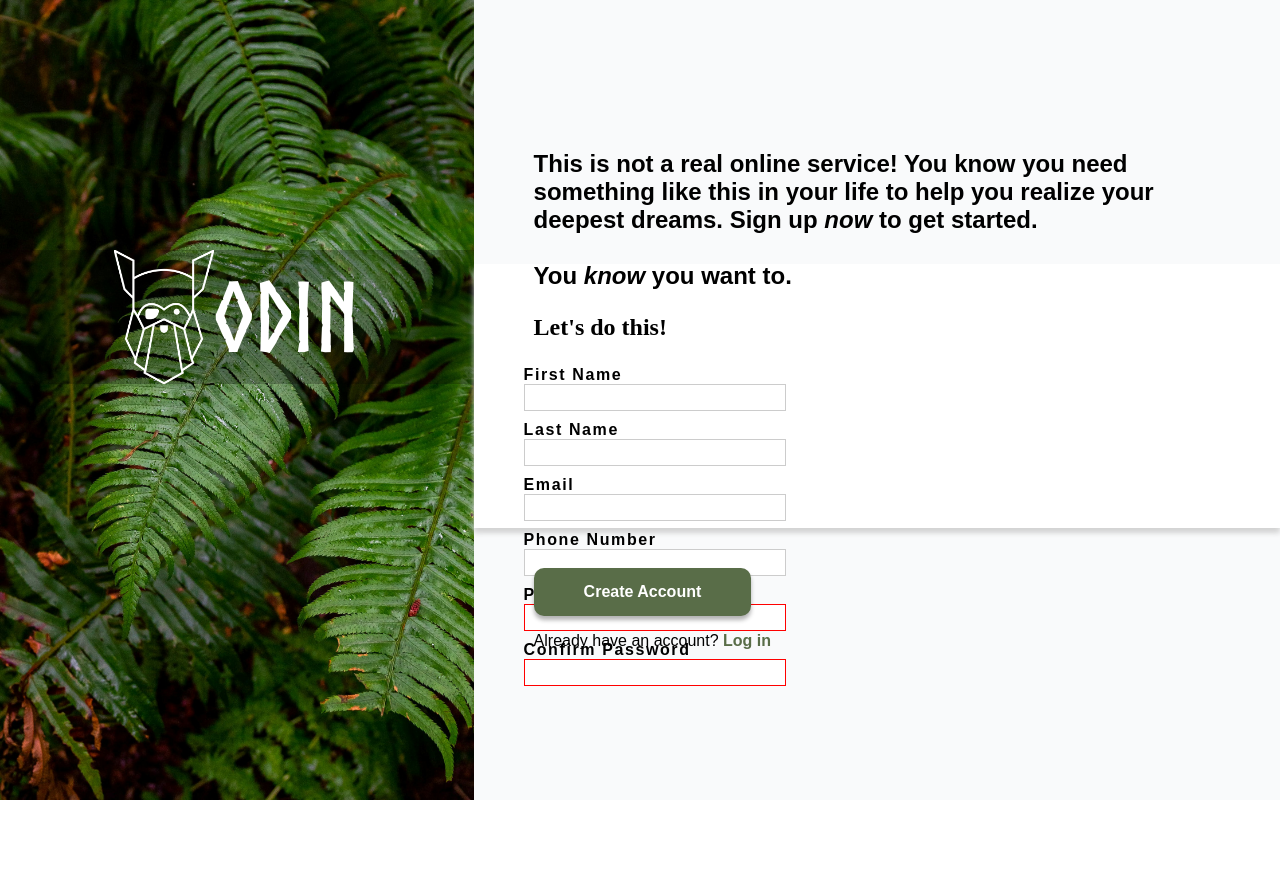
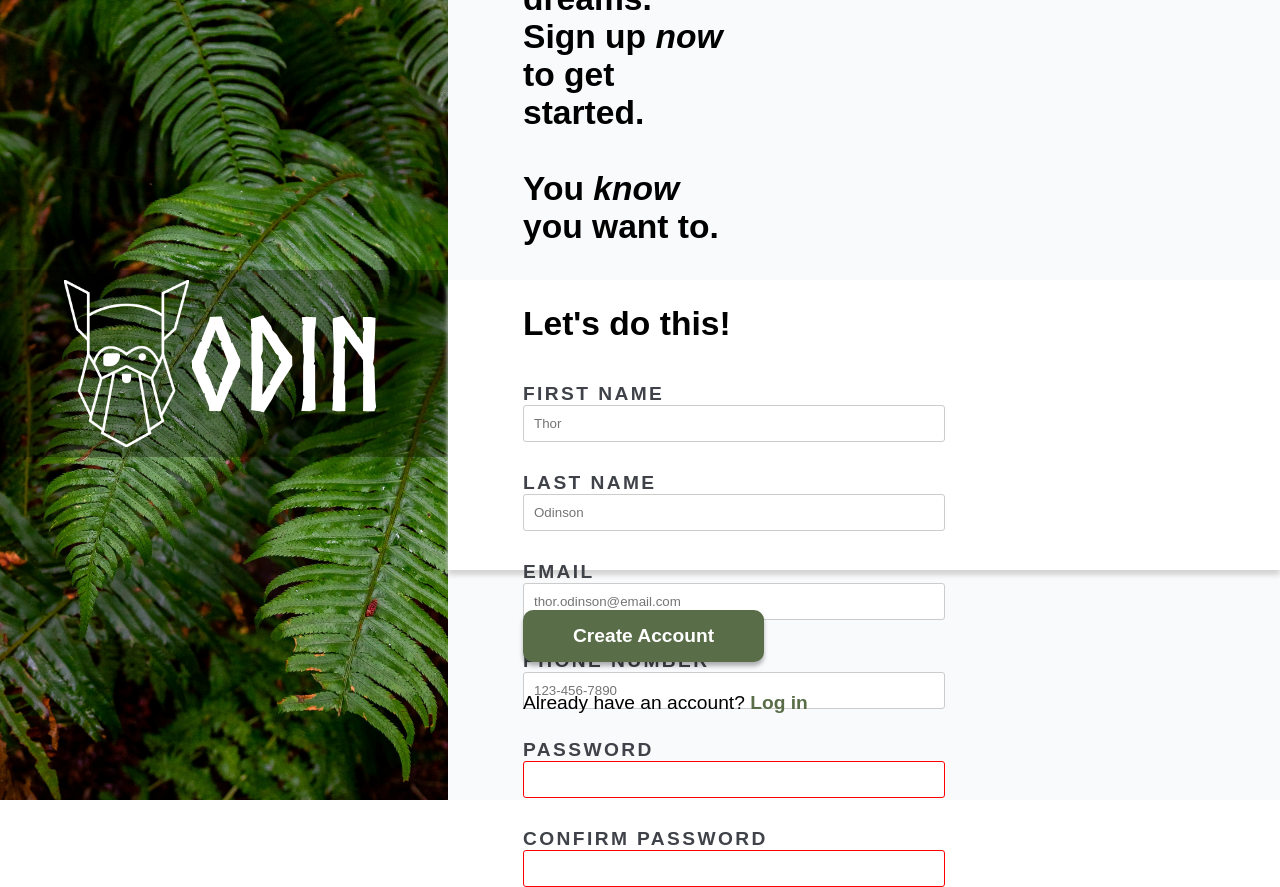
Before and after one commit to bajracae/odin-sign-up-form, a plain HTML site: page index.html in a window 1280 px wide. Before the commit the page ends 800 px from the top, so only its background shows below. Drawn offline with Linux system fonts and the light colour scheme.

Commit message:
fixed css

```diff
--- a/index.html
+++ b/index.html
@@ -9,13 +9,13 @@
 	<body>
 		<div id="container">
 			<div id="left">
-				<div id="logo">
+				<div id="logo-container">
 					<img id="logo-icon" src="odin-lined.png" alt="odin logo" />
 					<p id="logo-name">ODIN</p>
 				</div>
 			</div>
 			<div id="right">
-				<div id="quote">
+				<div id="quote-container">
 					<p>
 						This is not a real online service! You know you need something like
 						this in your life to help you realize your deepest dreams. Sign up
@@ -23,43 +23,66 @@
 						to.
 					</p>
 				</div>
-				<div id="form">
-					<h2>Let's do this!</h2>
+				<div id="form-container">
+					<p>Let's do this!</p>
 					<form action="#" , method="post">
 						<div>
-							<label for="first_name">First Name</label>
-							<input type="text" id="first_name" />
+							<label for="first_name">FIRST NAME</label>
+							<input type="text" id="first_name" placeholder="Thor" required />
 						</div>
 
 						<div>
-							<label for="last_name">Last Name</label>
-							<input type="text" id="last_name" />
+							<label for="last_name">LAST NAME</label>
+							<input
+								type="text"
+								id="last_name"
+								placeholder="Odinson"
+								required
+							/>
 						</div>
 
 						<div>
-							<label for="email">Email</label>
-							<input type="email" id="email" />
+							<label for="email">EMAIL</label>
+							<input
+								type="email"
+								id="email"
+								placeholder="thor.odinson@email.com"
+								required
+							/>
 						</div>
 
 						<div>
-							<label for="phone_number">Phone Number</label>
-							<input type="text" id="phone_number" />
+							<label for="phone_number">PHONE NUMBER</label>
+							<input
+								type="tel"
+								id="phone_number"
+								pattern="[0-9]{3}-[0-9]{3}-[0-9]{4}"
+								placeholder="123-456-7890"
+								required
+							/>
 						</div>
 
 						<div>
-							<label for="password">Password</label>
-							<input type="password" id="password" required />
+							<label for="password">PASSWORD</label>
+							<input type="password" id="password" minlength="8" required />
 						</div>
 
 						<div>
-							<label for="confirm_password">Confirm Password</label>
-							<input type="password" id="confirm_password" required />
+							<label for="confirm_password">CONFIRM PASSWORD</label>
+							<input
+								type="password"
+								id="confirm_password"
+								minlength="8"
+								required
+							/>
 						</div>
 					</form>
 				</div>
-				<div id="buttons">
-					<button type="submit">Create Account</button>
-					<p>Already have an account? <a href="#">Log in</a></p>
+				<div id="buttons-container">
+					<div>
+						<button id="submit-button" type="submit">Create Account</button>
+						<p>Already have an account? <a href="#">Log in</a></p>
+					</div>
 				</div>
 			</div>
 		</div>
--- a/styles.css
+++ b/styles.css
@@ -12,25 +12,26 @@ body {
 	width: 100vw;
 	height: 100vh;
 	display: flex;
-	flex-direction: row;
 }
 
 #left {
-	width: 37%;
+	width: 35%;
 	height: 100%;
 	background: url("unsplash.jpg");
+	background-position: center;
 	background-size: cover;
 }
 
 #right {
-	width: 63%;
+	width: 65%;
 	height: 100%;
 	background-color: #f9fafb;
 }
 
-#logo {
-	margin-top: 250px;
-	background-color: rgba(0, 0, 0, 0.25);
+#logo-container {
+	margin-top: 270px;
+	padding: 10px 0 10px 0;
+	background-color: rgba(0, 0, 0, 0.3);
 	display: flex;
 	flex-direction: row;
 	justify-content: center;
@@ -38,113 +39,129 @@ body {
 }
 
 #logo-icon {
-	width: 100px;
+	width: 125px;
 }
 
 #logo-name {
-	font-size: 6rem;
+	font-size: 8rem;
 	font-family: norse-bold;
 	color: white;
 	margin: 0;
 }
 
-#quote {
-	width: 100%;
-	height: 33%;
-	/* background-color: lightblue; */
+#quote-container {
+	height: 35%;
+	margin: 0 550px 0 75px;
+	position: relative;
 }
 
-#quote > p {
-	margin: 0;
-	padding: 150px 100px 0 60px;
-	font-size: 1.5rem;
+#quote-container > p {
+	font-size: 2.1rem;
+	font-family: Arial;
+	font-weight: bold;
+	position: absolute;
+	right: 0;
+	bottom: 0;
+}
+
+#form-container {
+	height: 30%;
+	background-color: white;
+	box-shadow: 0 5px 5px lightgrey;
+	padding: 25px 0 25px 0;
+}
+
+#form-container > p {
+	margin: 0 0 0 75px;
+	font-size: 2.1rem;
 	font-family: Arial;
 	font-weight: bold;
 }
 
-#form {
-	width: 100%;
-	height: 33%;
-	background-color: white;
-	box-shadow: 0 5px 5px lightgrey;
+form {
+	margin: 10px 100px 0 75px;
+	padding: 0;
+	display: flex;
+	flex-wrap: wrap;
 }
 
-#form > h2 {
-	margin: 0;
-	padding: 0;
-	padding: 50px 100px 0 60px;
+form > div {
+	margin-top: 30px;
+	margin-right: 100px;
+	font-size: 1.1rem;
+	font-family: Arial;
+	font-weight: bold;
+	letter-spacing: 0.15rem;
 }
 
-#form > form > .row > label {
-	display: inline-block;
+label {
+	display: block;
+	width: 100%;
+	font-size: 1.2rem;
+	color: #3f4248;
 }
 
-#buttons {
-	margin: 0;
-	padding: 40px 100px 0 60px;
+input {
+	width: 400px;
+	padding: 10px;
+	border: none;
+	border: solid 1px #ccc;
+	border-radius: 3px;
 }
 
-#buttons > button {
+input:focus {
+	border-color: blue;
+	box-shadow: 0 1px 1px rgba(0, 0, 0, 0.075) inset, 0 5px 5px lightgrey;
+	outline: 0 none;
+}
+
+input[type="password"]:invalid {
+	border-color: red;
+	border-width: 1px;
+}
+
+#buttons-container {
+	height: 35%;
+	position: relative;
+}
+
+#buttons-container > div {
+	position: absolute;
+	top: 0;
+	left: 0;
+	padding: 40px 100px 0 75px;
+}
+
+#submit-button {
 	background-color: #596d48;
 	color: white;
 	padding: 15px 50px 15px 50px;
-	font-size: 1rem;
+	font-size: 1.2rem;
 	font-family: Arial;
 	font-weight: bold;
-	border: 0;
+	border: none;
 	border-radius: 10px;
 	box-shadow: 0 4px 4px rgba(0, 0, 0, 0.3);
 }
 
-#buttons > p {
-	font-size: 1rem;
+#submit-button:hover {
+	background-color: #8aa86f;
+}
+
+#buttons-container > div > p {
+	margin-top: 30px;
+	font-size: 1.2rem;
 	font-family: Arial;
 }
 
-#buttons > p > a {
+#buttons-container > div > p > a {
 	text-decoration: none;
 	font-weight: bold;
 	color: #596d48;
 }
 
-label {
-	display: block;
-	width: 100%;
+#buttons-container > div > p > a:hover {
+	text-decoration: none;
+	font-weight: bold;
+	color: #8aa86f;
 }
-
-form {
-	display: flex;
-	flex-wrap: wrap;
-	/* max-width: 75%; */
-	padding: 15px 50px 15px 50px;
-}
-
-form > div {
-	margin-top: 10px;
-	margin-right: 100px;
-	font-size: 1rem;
-	font-family: Arial;
-	font-weight: 800;
-	letter-spacing: 0.1rem;
-}
-
-form > div > input {
-	width: 250px;
-	padding: 5px;
-	border: none;
-	border: solid 1px #ccc;
-}
-
-input:required {
-
-}
-
-input:invalid {
-	border-color: red;
-	border-width: 1px;
-}
-
-input:focus {
-	border-color: blue;
-	border-width: 1px;
-}
```
